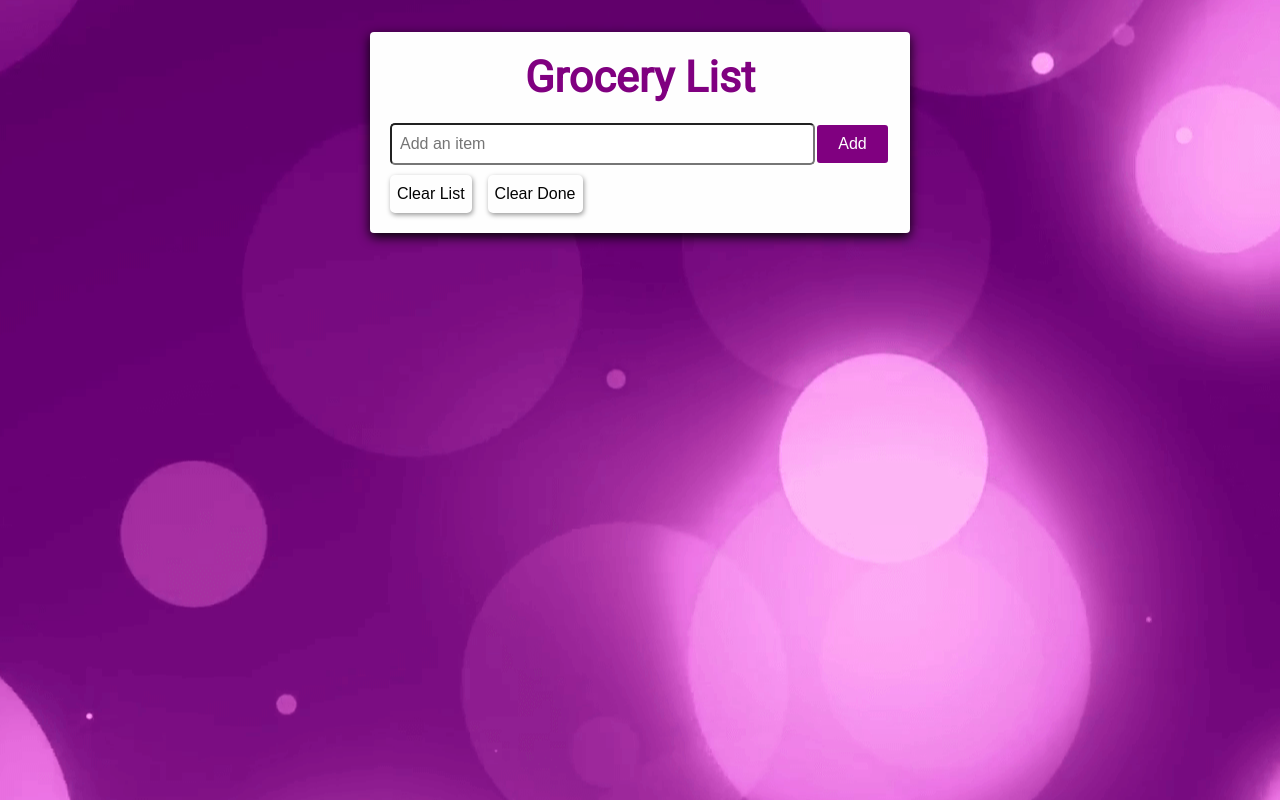
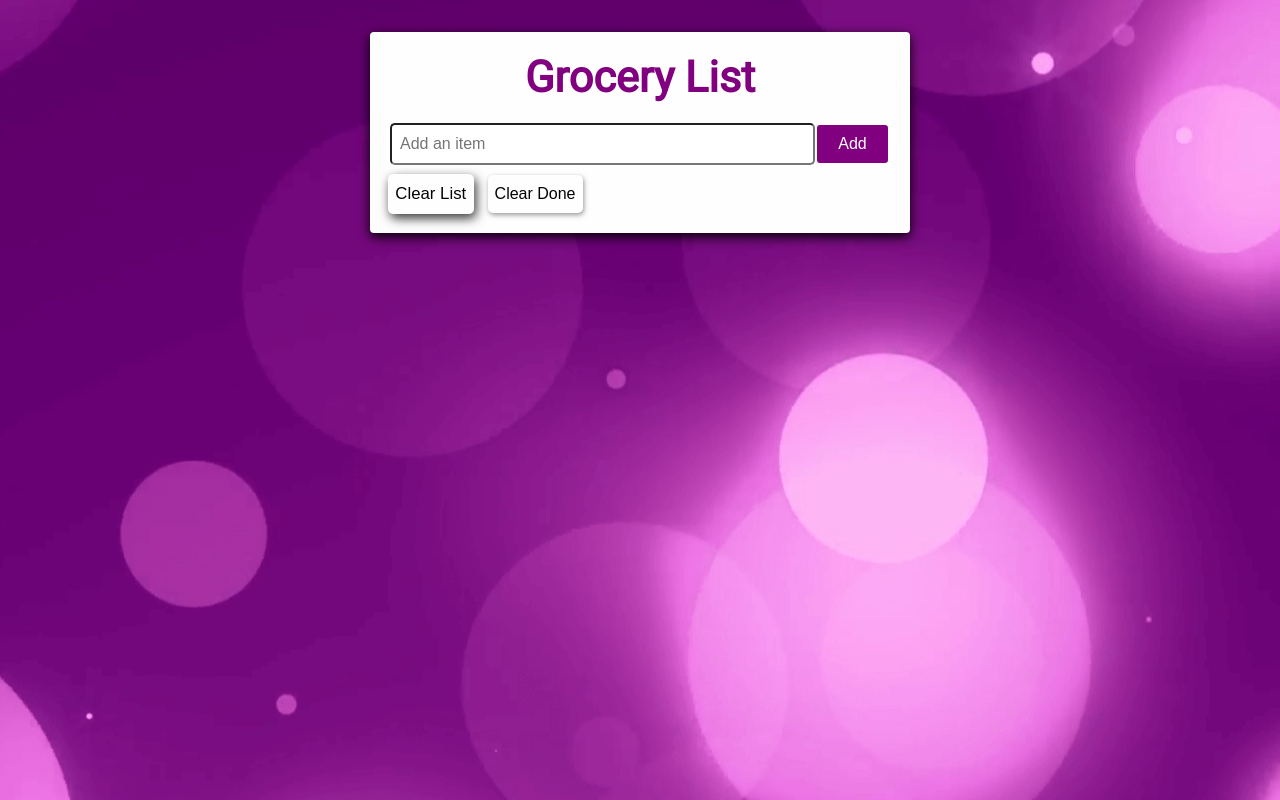
Before and after one commit to usmcamgrimm/grocery-list, a website: page index.html in a window 1280 px wide. In both pictures the pointer is over the input "Clear List". Drawn offline with Linux system fonts and the light colour scheme.

Commit message:
Update button for hover

```diff
--- a/style.css
+++ b/style.css
@@ -2,29 +2,24 @@
     padding: 0;
     margin: 0;
 }
-
 html,
 body {
     box-sizing: border-box;
     font-size: 16px;
 }
-
 body {
     font-family: 'Noto Sans JP', sans-serif;
     background: url('./purple-bokeh.png');
     background-position: center;
     background-repeat: no-repeat;
 }
-
 #wrapper input {
     box-sizing: border-box;
     font-size: 1rem;
 }
-
 #wrapper input[type=text] {
     padding: 10px 8px;
 }
-
 #wrapper input[type=button],
 #wrapper input[type=submit] {
     padding: 8px 5px;
@@ -33,16 +28,13 @@ body {
     border: 2px solid #fefefe;
     cursor: pointer;
 }
-
 #wrapper .formList {
     overflow: auto;
 }
-
 #wrapper .formList:after {
     content: "";
     display: table;
 }
-
 #wrapper {
     max-width: 500px;
     background: #fefefe;
@@ -52,7 +44,6 @@ body {
     border-radius: 4px;
     box-shadow: 0 4px 12px #030303;
 }
-
 h1 {
     font-family: Roboto;
     text-align: center;
@@ -60,47 +51,43 @@ h1 {
     font-size: 2.7rem;
     color: #800080;
 }
-
 #groceryForm {
     margin: 10px 0;
     display: flex;
 }
-
 #groceryForm input[type=text] {
     width: 85%;
     border-radius: 5px;
 }
-
 #groceryForm input[type=submit] {
     width: 15%;
     background: #800080;
     border-radius: 5px;
     color: #fefefe;
 }
-
 #listDelete {
     display: flex;
     justify-content: flex-start;
 }
-
 #listDelete .delBtn {
     border: 1px solid #030303;
     border-radius: 5px;
     box-shadow: 1px 2px 5px rgba(3, 3, 3, 0.4);
     margin-right: 1rem;
 }
-
+#listDelete .delBtn:hover {
+    box-shadow: 2px 4px 10px rgba(3, 3, 3, 0.8);
+    transform: scale(1.05);
+}
 #groceries .formList {
     margin-top: 1rem;
 }
-
 #groceries .formList div,
 #groceries .formList input {
     box-sizing: border-box;
     float: left;
     display: block;
 }
-
 #groceries .item {
     border: 1px solid rgba(3, 3, 3, 0.2);
     border-radius: 3px;
@@ -108,20 +95,16 @@ h1 {
     width: 80%;
     padding: 10px;
 }
-
 #groceries .item.cx {
     background: #c0c0c0;
     text-decoration: line-through;
 }
-
 #groceries .item.done {
     background: #DCFFD7;
 }
-
 #groceries .formList input {
     width: 10%;
 }
-
 @media screen and (max-width: 599px) {
     #wrapper {
         max-width: 85%;
```
